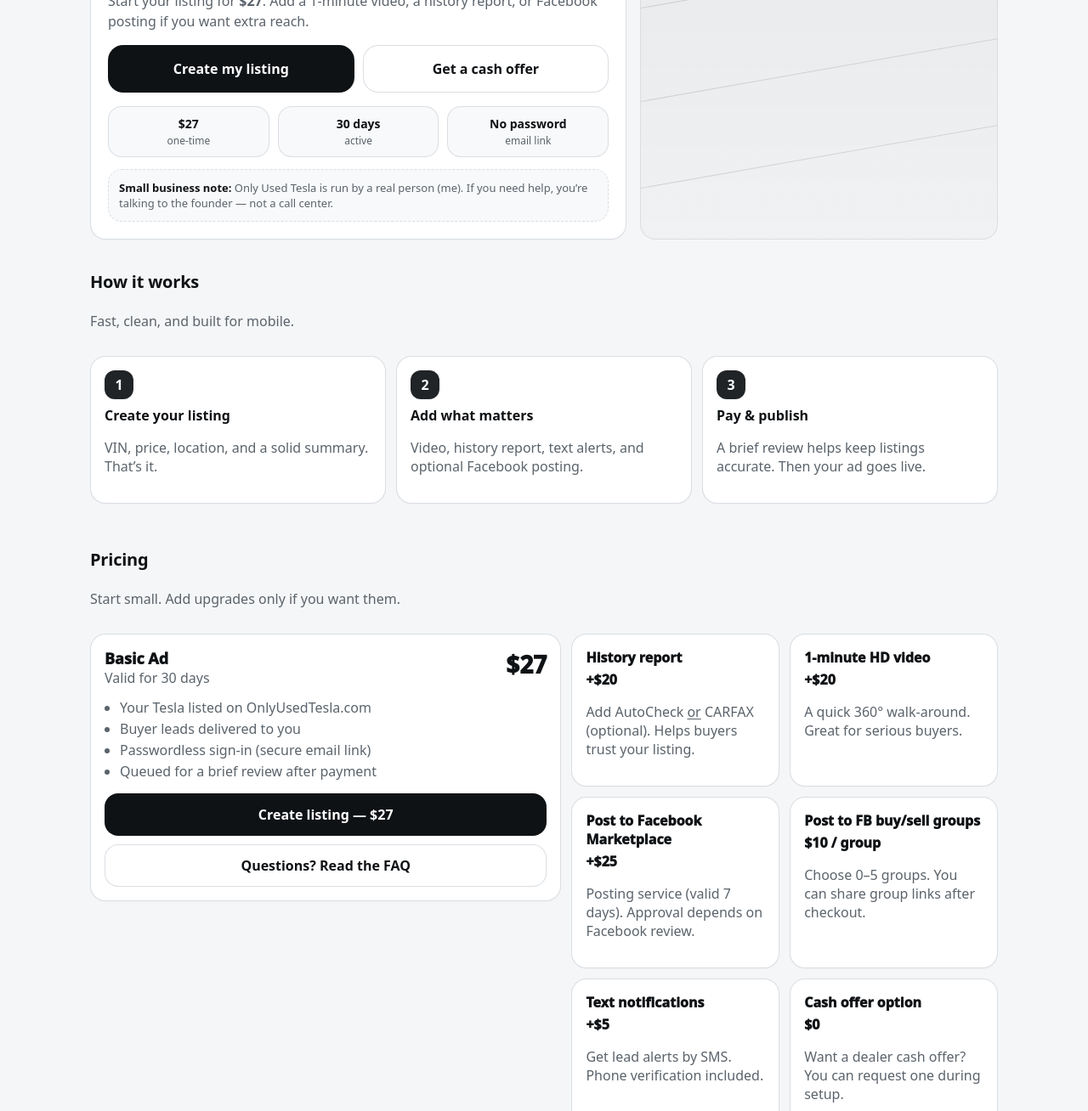
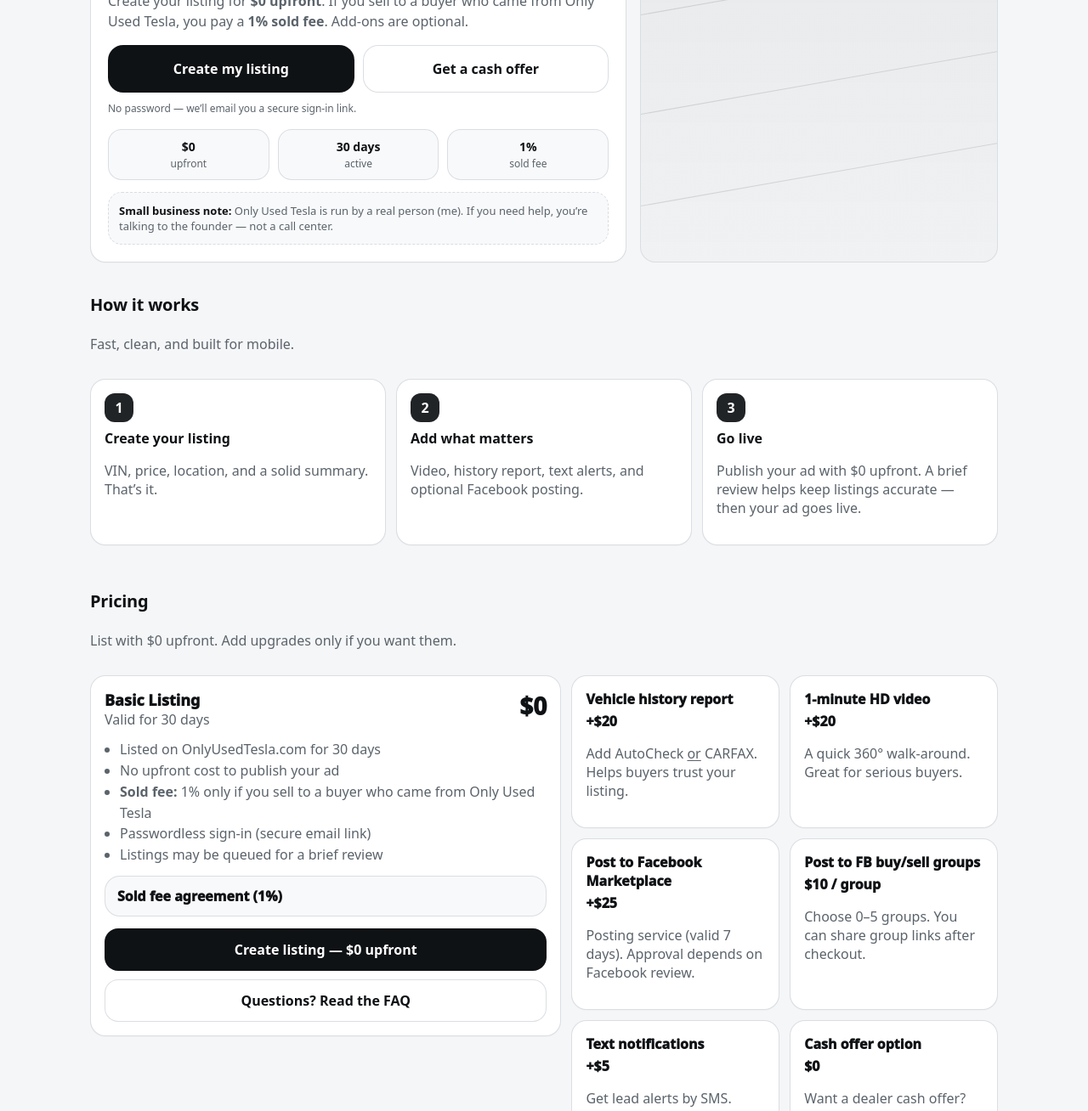
Before and after one commit to adamqureshi/out-sell-my-tesla-2026, a plain HTML site: page index.html in a window 1280 px wide. Shown: the part 265-1573 px from the top of the page at 85% size. Drawn offline with Linux system fonts and the light colour scheme.

Commit message:
Add files via upload

```diff
--- a/index.html
+++ b/index.html
@@ -4,8 +4,8 @@
   <meta charset="utf-8" />
   <meta name="viewport" content="width=device-width, initial-scale=1, viewport-fit=cover" />
   <meta name="color-scheme" content="light" />
-  <title>Sell My Tesla — Only Used Tesla</title>
-  <meta name="description" content="Sell your Tesla with a simple 30-day listing on Only Used Tesla. Start at $27. Add video, a history report, and optional Facebook posting." />
+  <title>Sell My Tesla — $0 Upfront | Only Used Tesla</title>
+  <meta name="description" content="List your Tesla for $0 upfront on Only Used Tesla. Pay 1% only when you sell to a buyer who came from Only Used Tesla. Add video, reports, and optional Facebook posting." />
   <link rel="stylesheet" href="styles.css" />
 </head>
 
@@ -58,7 +58,7 @@
 
           <!-- TODO: Replace this URL with your real “create listing” route -->
           <a class="btn btn-primary btn-block" href="https://adamqureshi.com/onlyusedtesla-checkout-demo/">
-            Create listing — $27
+            Create listing — $0 upfront
           </a>
         </div>
       </div>
@@ -73,11 +73,11 @@
           <p class="eyebrow">Sell your Tesla</p>
 
           <h1 class="hero-title">
-            A simple <span class="nowrap">30‑day listing</span> — or a cash offer.
+            List for <span class="nowrap">$0 upfront</span> — pay when it sells.
           </h1>
 
           <p class="hero-sub">
-            Start your listing for <strong>$27</strong>. Add a 1‑minute video, a history report, or Facebook posting if you want extra reach.
+            Create your listing for <strong>$0 upfront</strong>. If you sell to a buyer who came from Only Used Tesla, you pay a <strong>1% sold fee</strong>. Add-ons are optional.
           </p>
 
           <div class="hero-actions">
@@ -91,18 +91,20 @@
             </a>
           </div>
 
+          <p class="muted small" style="margin:10px 0 0;">No password — we’ll email you a secure sign‑in link.</p>
+
           <div class="hero-trust">
             <div class="trust-item">
-              <strong>$27</strong>
-              <span>one‑time</span>
+              <strong>$0</strong>
+              <span>upfront</span>
             </div>
             <div class="trust-item">
               <strong>30 days</strong>
               <span>active</span>
             </div>
             <div class="trust-item">
-              <strong>No password</strong>
-              <span>email link</span>
+              <strong>1%</strong>
+              <span>sold fee</span>
             </div>
           </div>
 
@@ -144,8 +146,8 @@
 
           <div class="card">
             <div class="step-num">3</div>
-            <h3 class="h3">Pay & publish</h3>
-            <p class="muted">A brief review helps keep listings accurate. Then your ad goes live.</p>
+            <h3 class="h3">Go live</h3>
+            <p class="muted">Publish your ad with $0 upfront. A brief review helps keep listings accurate — then your ad goes live.</p>
           </div>
         </div>
       </div>
@@ -156,30 +158,39 @@
       <div class="container">
         <div class="section-head">
           <h2 class="h2">Pricing</h2>
-          <p class="muted">Start small. Add upgrades only if you want them.</p>
+          <p class="muted">List with $0 upfront. Add upgrades only if you want them.</p>
         </div>
 
         <div class="pricing">
           <div class="pricing-main card">
             <div class="pricing-top">
               <div>
-                <div class="pricing-title">Basic Ad</div>
+                <div class="pricing-title">Basic Listing</div>
                 <div class="muted">Valid for 30 days</div>
               </div>
-              <div class="pricing-price">$27</div>
+              <div class="pricing-price">$0</div>
             </div>
 
             <ul class="bullets">
-              <li>Your Tesla listed on OnlyUsedTesla.com</li>
-              <li>Buyer leads delivered to you</li>
+              <li>Listed on OnlyUsedTesla.com for 30 days</li>
+              <li>No upfront cost to publish your ad</li>
+              <li><strong>Sold fee:</strong> 1% only if you sell to a buyer who came from Only Used Tesla</li>
               <li>Passwordless sign‑in (secure email link)</li>
-              <li>Queued for a brief review after payment</li>
-            </ul>
+              <li>Listings may be queued for a brief review</li>
+</ul>
+
+            <details class="agreement">
+              <summary>Sold fee agreement (1%)</summary>
+              <div class="agreement-body muted">
+                By creating a listing, you agree that if you sell your Tesla to a buyer who contacted you through Only Used Tesla (for example via a lead form, message, email, or phone forwarding), you’ll pay a <strong>1% sold fee</strong> based on the final sale price.
+                <div class="agreement-example"><strong>Example:</strong> $50,000 sale → $500 sold fee.</div>
+              </div>
+            </details>
 
             <div class="pricing-actions">
               <!-- TODO: Replace this URL with your real “create listing” route -->
               <a class="btn btn-primary btn-block" href="https://adamqureshi.com/onlyusedtesla-checkout-demo/">
-                Create listing — $27
+                Create listing — $0 upfront
               </a>
               <a class="btn btn-ghost btn-block" href="#faq">
                 Questions? Read the FAQ
@@ -189,9 +200,9 @@
 
           <div class="pricing-addons">
             <div class="card">
-              <div class="addon-title">History report</div>
+              <div class="addon-title">Vehicle history report</div>
               <div class="addon-price">+$20</div>
-              <p class="muted">Add AutoCheck <em>or</em> CARFAX (optional). Helps buyers trust your listing.</p>
+              <p class="muted">Add AutoCheck <em>or</em> CARFAX. Helps buyers trust your listing.</p>
             </div>
 
             <div class="card">
@@ -227,7 +238,7 @@
         </div>
 
         <div class="tiny-note muted">
-          Pricing is simple on purpose. No “gotchas” — you’ll see your full order before you pay.
+          Simple on purpose. You’ll see your add-ons (if any) before you pay. The 1% sold fee applies only when you sell to a buyer from Only Used Tesla.
         </div>
       </div>
     </section>
@@ -238,12 +249,12 @@
         <div class="callout">
           <div class="callout-head">
             <h2 class="h2">Need it sold fast?</h2>
-            <p class="muted">Get a no‑pressure cash offer from a dealer network. You can still list publicly too.</p>
+            <p class="muted">Get a no‑pressure cash offer from a dealer network. You can still list publicly too (free upfront).</p>
           </div>
 
           <div class="callout-actions">
             <a class="btn btn-primary" href="https://adamqureshi.com/onlyusedtesla-checkout-demo/">
-              Start (cash offer + listing)
+              Start (free listing + cash offer)
             </a>
             <a class="btn btn-ghost" href="#pricing">
               See pricing
@@ -273,7 +284,7 @@
           </div>
           <div class="trust-pill" role="listitem">
             <span class="pill-title">Secure checkout</span>
-            <span class="pill-sub">Pay, then submit for review</span>
+            <span class="pill-sub">$0 upfront, pay when sold</span>
           </div>
         </div>
 
@@ -332,7 +343,7 @@
 
         <div class="trust-cta">
           <a class="btn btn-primary btn-lg" href="https://adamqureshi.com/onlyusedtesla-checkout-demo/">
-            Create my listing — $27
+            Create free listing — $0 upfront
           </a>
           <a class="btn btn-ghost btn-lg" href="#pricing">See pricing</a>
         </div>
@@ -348,6 +359,15 @@
         </div>
 
         <div class="faq">
+
+          <details class="faq-item">
+            <summary>What is the 1% sold fee?</summary>
+            <div class="faq-body muted">
+              You pay <strong>0 dollars upfront</strong> to list. If you sell your Tesla to a buyer who came from Only Used Tesla (a buyer who contacted you through our site), you pay a <strong>1% sold fee</strong> based on the final sale price.
+              <div class="small" style="margin-top:8px;"><strong>Example:</strong> $50,000 sale → $500 sold fee.</div>
+            </div>
+          </details>
+
           <details class="faq-item">
             <summary>How long does my listing stay live?</summary>
             <div class="faq-body muted">
@@ -365,7 +385,7 @@
           <details class="faq-item">
             <summary>Is a history report included?</summary>
             <div class="faq-body muted">
-              Not included in the $27 Basic Ad. You can add <strong>AutoCheck</strong> or <strong>CARFAX</strong> for <strong>$20</strong> if you want that trust badge.
+              Not included by default. You can add <strong>AutoCheck</strong> or <strong>CARFAX</strong> for <strong>$20</strong> if you want that trust badge.
             </div>
           </details>
 
@@ -393,7 +413,7 @@
 
         <div class="center-cta">
           <a class="btn btn-primary btn-lg" href="https://adamqureshi.com/onlyusedtesla-checkout-demo/">
-            Create my listing — $27
+            Create free listing — $0 upfront
           </a>
         </div>
       </div>
--- a/styles.css
+++ b/styles.css
@@ -546,3 +546,30 @@
     justify-content: start;
   }
 }
+
+
+/* Agreement (details) */
+.agreement{
+  margin-top: 12px;
+  border-radius: var(--radius);
+  border: 1px solid rgba(216,221,226,.95);
+  background: rgba(245,246,247,.65);
+  padding: 12px 14px;
+}
+.agreement summary{
+  cursor: pointer;
+  font-weight: 950;
+  list-style: none;
+}
+.agreement summary::-webkit-details-marker{ display:none; }
+.agreement-body{
+  padding-top: 10px;
+  line-height: 1.55;
+}
+.agreement-example{
+  margin-top: 8px;
+  padding: 10px 12px;
+  border-radius: 14px;
+  border: 1px dashed rgba(216,221,226,.95);
+  background: rgba(255,255,255,.65);
+}
```
Also changed, not shown: 1 other file.
